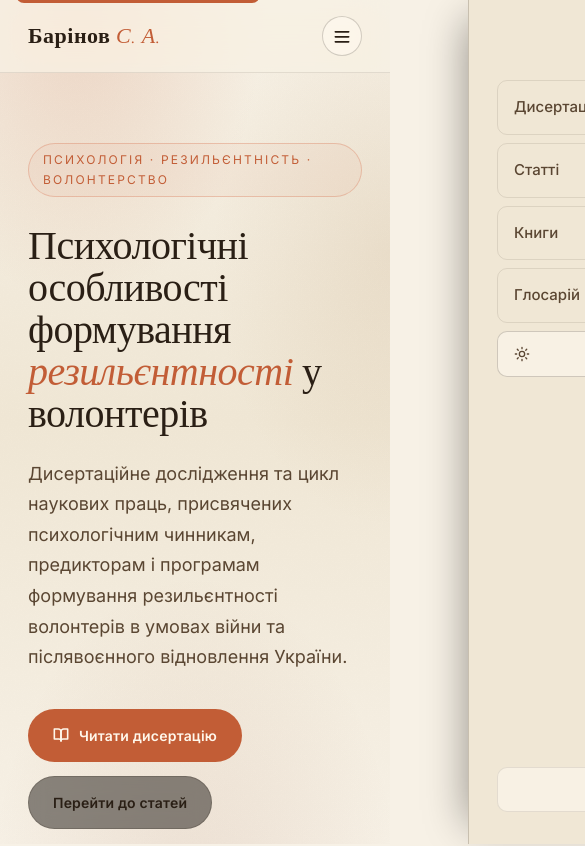
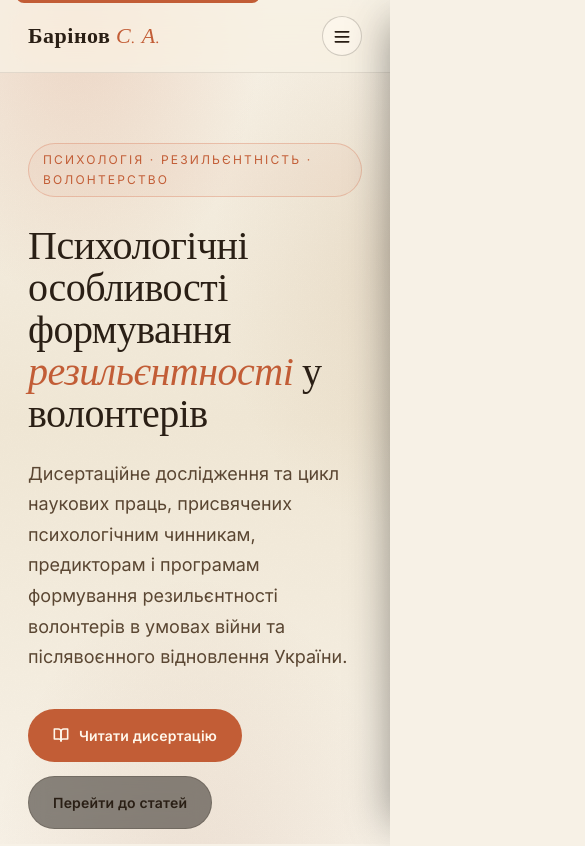
Before and after one commit to sergii-byte/researches, a plain HTML site: page index.html in a window 390 px wide. Shown: the top 846 px of the page, 585 px wide, since content can reach past the window. Drawn offline with nearby package versions, Linux system fonts and the light colour scheme; no server answers.

Commit message:
Fix mobile horizontal-scroll bug
The mobile drawer used 'right: -100%' to slide off-screen, which extended
the document layout box and caused horizontal scrolling at viewport widths
below 880px (page scrollWidth = 2x clientWidth).

Two fixes:
1. Drawer now uses transform: translateX(100%) instead of right: -100%
   — transforms don't affect document flow
2. Added overflow-x: clip to html (was only on body) — Safari/iOS sometimes
   ignores body-level clip when html is overflow: visible

Verified after cache bust: scrollWidth == clientWidth == 375 on mobile,
no horizontal scroll, drawer toggle still works.

```diff
--- a/assets/style.css
+++ b/assets/style.css
@@ -59,7 +59,7 @@
 
 /* ===== Reset ===== */
 *, *::before, *::after { box-sizing: border-box; }
-html { scroll-behavior: smooth; }
+html { scroll-behavior: smooth; overflow-x: clip; }
 /* Form controls inherit fonts (Chrome/Safari override UA defaults like Arial) */
 button, input, select, textarea { font-family: inherit; font-size: inherit; }
 body {
@@ -642,7 +642,7 @@ img { max-width: 100%; display: block; }
   .nav-links {
     position: fixed;
     top: 0;
-    right: -100%;
+    right: 0;
     width: 80%;
     max-width: 340px;
     height: 100vh;
@@ -652,11 +652,12 @@ img { max-width: 100%; display: block; }
     align-items: stretch;
     padding: 80px 28px 32px;
     gap: 8px;
-    transition: right .25s ease;
+    transform: translateX(100%);
+    transition: transform .25s ease;
     z-index: 60;
     box-shadow: -20px 0 40px -20px rgba(0,0,0,0.4);
   }
-  .nav-links.open { right: 0; }
+  .nav-links.open { transform: translateX(0); }
   .nav-links a {
     display: block;
     padding: 14px 16px;
```
